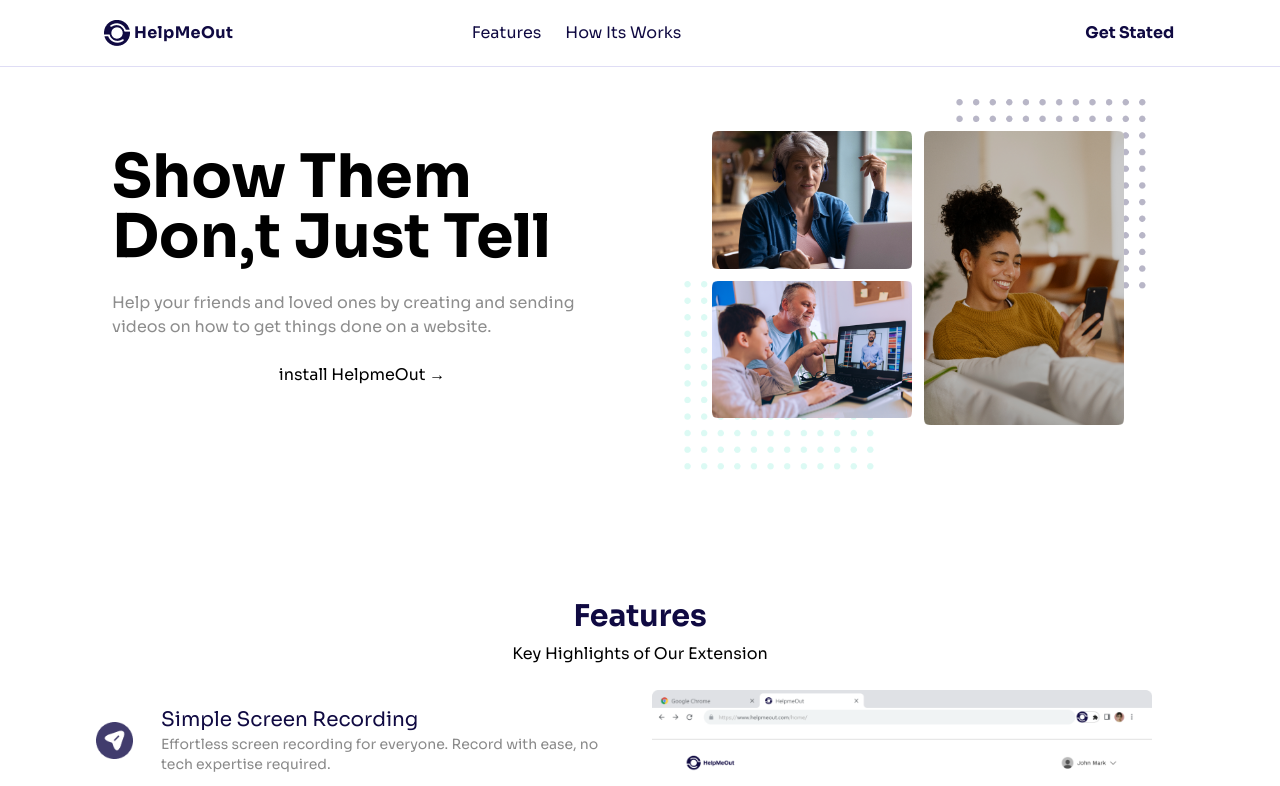
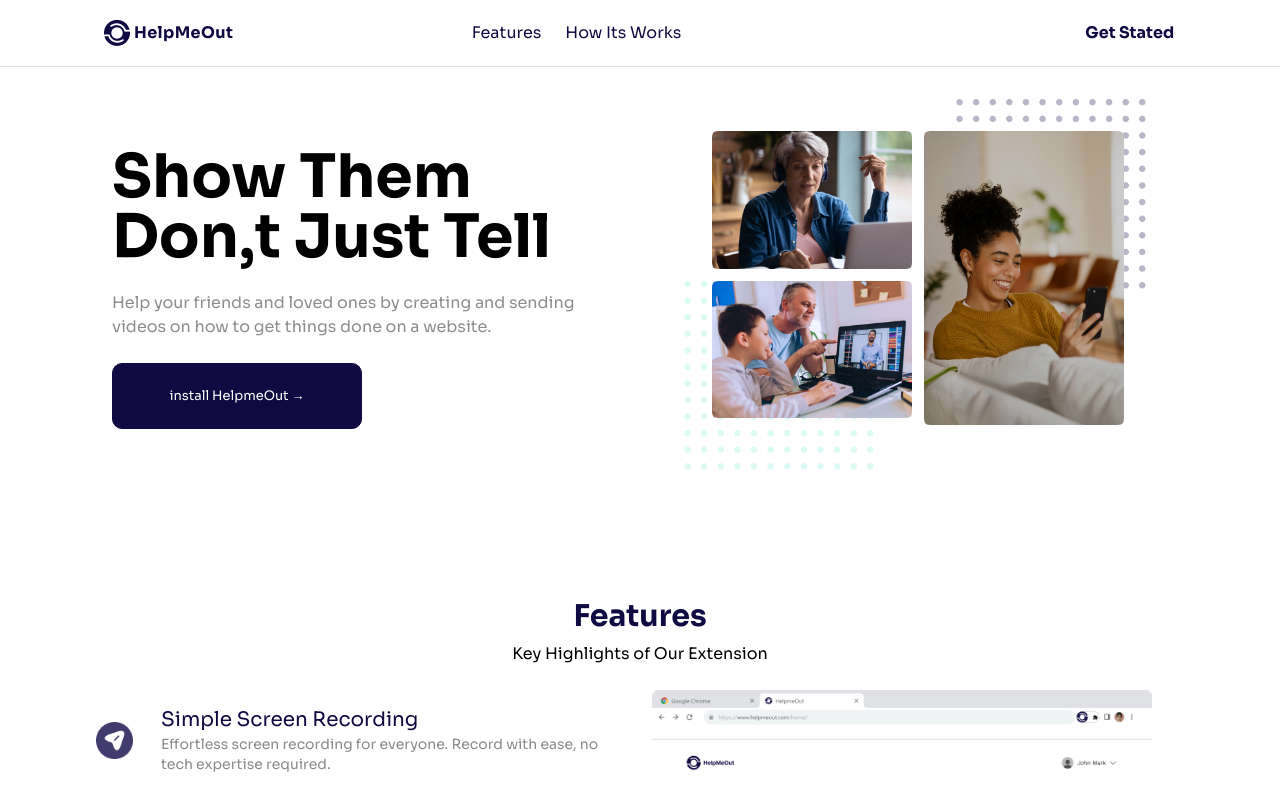
Before and after one commit to iruojefaith/HelpmeOut, a Next.js app: page / in a window 1280 px wide. Shown: the top 786 px of the page. Built offline with nearby package versions, Linux system fonts and the light colour scheme.

Commit message:
Fixed downloading Issue

```diff
--- a/app/Header.jsx
+++ b/app/Header.jsx
@@ -2,6 +2,7 @@ import Image from "next/image";
 import Button from "./components/Button";
 import axios from 'axios'
 import {saveAs} from "file-saver";
+import Link from "next/link";
 
 
 const Header = () => {
@@ -24,7 +25,9 @@ const Header = () => {
           Help your friends and loved ones by creating and sending videos on how
           to get things done on a website.
         </p>
-        <Button className="btn" text='install HelpmeOut &rarr;' onClick={()=>handleClick('https://drive.google.com/drive/folders/1eDHj8-zv-9wLou9lMe8SYcSlQGVla2kI?usp=sharing')} />
+        <Link className="btn" href='https://drive.google.com/file/d/12469b0G0FtFVtsWB0q1eQMhuY7UYQQJu/view?usp=sharing'>
+           <Button  text='install HelpmeOut &rarr;' />
+        </Link>
       </div>
       <div className='flex flex-row gap-3 mt-12 md:mt-0 justify-center align-middle'>
         <span className='flex flex-col gap-3 justify-center align-middle'>
--- a/app/video/[newvideo]/rightSection.jsx
+++ b/app/video/[newvideo]/rightSection.jsx
@@ -1,9 +1,19 @@
 import React from 'react'
 
 const RightSection = () => {
+  const base = `https://chrome-extension-o1tz.onrender.com/upload/${src}.webm`;
   return (
     <div> <div className='border-[#B6B3C6] rounded-2xl border p-4 '>
-          <img className='rounded-lg' src='../video.frame.png' alt='' />
+                      <video
+              autoPlay
+              playsInline
+              controls
+              width={"100%"}
+              height={"473px"}
+            >
+              <source src={base} type="video/webm" />
+            </video>
+
           <div className='mt-3'>
             <h3>How to create Facebook Ad listing</h3>
             <p className='uppercase text-[#a5a4a4]'>September 23, 2023</p>
```
